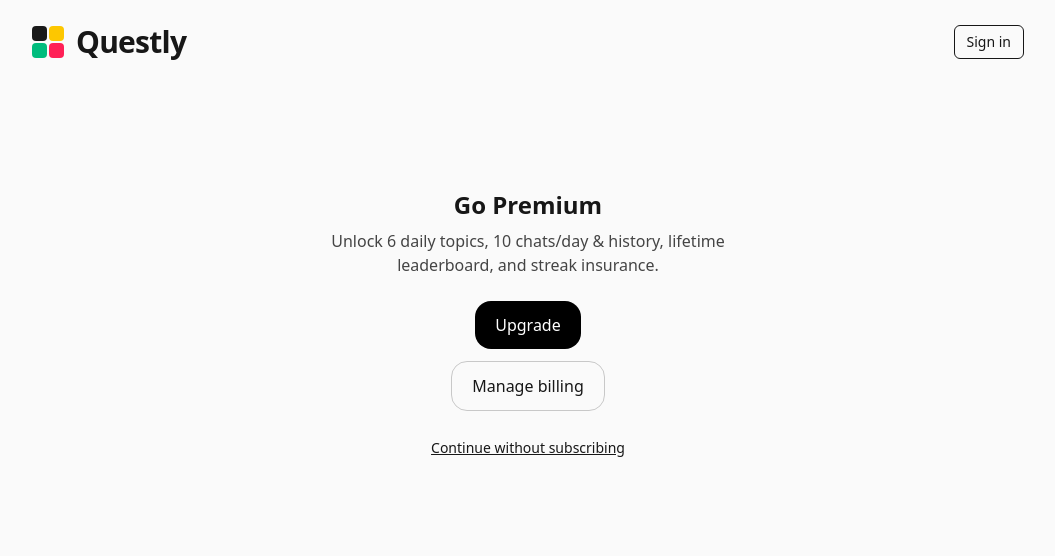
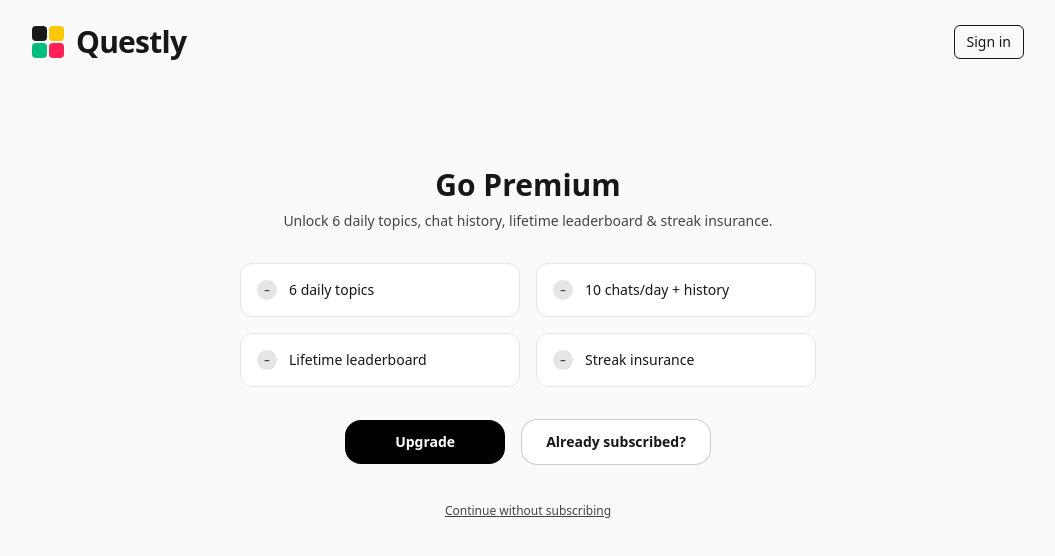
Before and after one commit to VanPete/Questly, a Next.js app: page /upgrade in a window 1280 px wide. Shown: the top 556 px of the page, without its empty margins (112-1167 px from the left). Built offline with nearby package versions, Linux system fonts and the light colour scheme; no server answers.

Commit message:
feat(ui): premium manage UX + leaderboard + points breakdown improvements

```diff
--- a/app/leaderboard/LeaderboardClient.tsx
+++ b/app/leaderboard/LeaderboardClient.tsx
@@ -47,7 +47,7 @@ export default function LeaderboardClient() {
       <div className="relative rounded-2xl border border-neutral-200 dark:border-neutral-800 bg-white/70 dark:bg-neutral-900/40 backdrop-blur-sm shadow-sm flex flex-col overflow-hidden">
         <div className={`px-5 py-3 bg-gradient-to-r ${accent} dark:from-neutral-800 dark:via-neutral-800 dark:to-neutral-900 border-b border-neutral-200/70 dark:border-neutral-800 flex items-center justify-between`}>
           <h2 className="text-sm font-semibold tracking-wide uppercase opacity-80">{title}</h2>
-          <span className="text-xs opacity-60">{variant === 'daily' ? daily.date : 'All time'}</span>
+          <span className="text-xs opacity-60">{variant === 'daily' ? new Date(daily.date+ 'T00:00:00').toLocaleDateString(undefined,{year:'numeric', month:'long', day:'numeric'}) : 'All time'}</span>
         </div>
         <ol className="divide-y divide-neutral-200/70 dark:divide-neutral-800 flex-1">
           {premiumLocked && (
@@ -74,6 +74,29 @@ export default function LeaderboardClient() {
   }
 
   function renderStreaks() {
+    // Merge current + all-time into single section if identical sets
+    const showMerged = streaks.current.length === streaks.alltime.length && streaks.current.every((c,i)=>c.user_id===streaks.alltime[i]?.user_id && c.streak === streaks.alltime[i]?.longest_streak);
+    if (showMerged) {
+      return (
+        <div className="mt-10">
+          <div className="rounded-xl border border-neutral-200 dark:border-neutral-800 p-4 bg-white/60 dark:bg-neutral-900/40 backdrop-blur-sm">
+            <h3 className="text-xs font-semibold uppercase tracking-wide mb-2 opacity-70">Current Streaks</h3>
+            <ol className="divide-y divide-neutral-200/60 dark:divide-neutral-800">
+              {streaks.current.length === 0 && <li className="py-2 text-xs opacity-70">No data yet.</li>}
+              {streaks.current.map(r => (
+                <li key={r.user_id} className="py-2 flex items-center justify-between text-sm">
+                  <div className="flex items-center gap-2 min-w-0">
+                    <RankBadge rank={r.rank} small />
+                    <span className="truncate">{r.name || r.user_id.slice(0,8)}</span>
+                  </div>
+                  <span className="tabular-nums font-medium">{r.streak}</span>
+                </li>
+              ))}
+            </ol>
+          </div>
+        </div>
+      );
+    }
     return (
       <div className="mt-10 grid md:grid-cols-2 gap-6">
         <div className="rounded-xl border border-neutral-200 dark:border-neutral-800 p-4 bg-white/60 dark:bg-neutral-900/40 backdrop-blur-sm">
@@ -113,8 +136,8 @@ export default function LeaderboardClient() {
   return (
     <div>
       <div className="text-center mb-8">
-        <h1 className="text-4xl font-bold tracking-tight mb-2 bg-gradient-to-r from-amber-500 via-rose-500 to-emerald-500 bg-clip-text text-transparent">Leaderboard</h1>
-        <p className="text-sm opacity-70 max-w-xl mx-auto">Daily resets at midnight ET. Earn points by completing topic quizzes; premium users compete on lifetime totals.</p>
+        <h1 className="text-4xl font-bold tracking-tight mb-2">Questly <span className="bg-gradient-to-r from-amber-400 via-emerald-400 to-rose-400 bg-clip-text text-transparent">Leaderboard</span></h1>
+        <p className="text-xs md:text-sm opacity-70 max-w-xl mx-auto font-medium">Daily resets at midnight ET. Earn points by completing topic quizzes; premium users compete on lifetime totals.</p>
       </div>
       <div className="grid md:grid-cols-2 gap-8 items-start">
         {renderBoard('Daily', daily.results, 'daily', false)}
--- a/app/upgrade/page.tsx
+++ b/app/upgrade/page.tsx
@@ -1,10 +1,24 @@
 "use client";
-import { useState } from 'react';
+import { useEffect, useState } from 'react';
 
 export default function UpgradePage() {
   const [loading, setLoading] = useState(false);
   const [error, setError] = useState<string | null>(null);
   const [portalLoading, setPortalLoading] = useState(false);
+  const [plan, setPlan] = useState<'free'|'premium'>('free');
+
+  useEffect(() => {
+    let active = true;
+    (async () => {
+      try {
+        const res = await fetch('/api/subscription', { credentials: 'include' });
+        const js = await res.json().catch(()=>({}));
+        if (!active) return;
+        if (js?.plan === 'premium') setPlan('premium');
+      } catch {}
+    })();
+    return () => { active = false; };
+  }, []);
   const startCheckout = async () => {
     setLoading(true); setError(null);
     try {
@@ -53,21 +67,41 @@ export default function UpgradePage() {
       setPortalLoading(false);
     }
   }
+  const perks = [
+    { k: 'quests', label: '6 daily topics', active: plan==='premium' },
+    { k: 'chats', label: '10 chats/day + history', active: plan==='premium' },
+    { k: 'lifetime', label: 'Lifetime leaderboard', active: plan==='premium' },
+    { k: 'streak', label: 'Streak insurance', active: plan==='premium' },
+  ];
+
   return (
-    <main className="min-h-[60vh] flex items-center justify-center">
-      <div className="max-w-md text-center">
-        <h1 className="text-2xl font-bold mb-2">Go Premium</h1>
-  <p className="opacity-80 mb-6">Unlock 6 daily topics, 10 chats/day & history, lifetime leaderboard, and streak insurance.</p>
-        {error && <div className="text-red-600 text-sm mb-3">{error}</div>}
-        <button disabled={loading} onClick={startCheckout} className="px-5 py-3 rounded-2xl bg-black text-white disabled:opacity-60">
-          {loading ? 'Starting…' : 'Upgrade'}
-        </button>
-        <div className="h-3" />
-        <button disabled={portalLoading} onClick={openPortal} className="px-5 py-3 rounded-2xl border border-black/20 disabled:opacity-60">
-          {portalLoading ? 'Opening…' : 'Manage billing'}
-        </button>
-        <div className="mt-6">
-          <a href="/daily" className="text-sm underline">Continue without subscribing</a>
+    <main className="min-h-[65vh] flex items-center justify-center py-12 px-4">
+      <div className="w-full max-w-xl">
+        <div className="text-center mb-8">
+          <h1 className="text-3xl font-bold mb-2">{plan === 'premium' ? 'Premium Settings' : 'Go Premium'}</h1>
+          <p className="opacity-80 text-sm">Unlock 6 daily topics, chat history, lifetime leaderboard & streak insurance.</p>
+        </div>
+        {error && <div className="text-red-600 text-sm mb-4 text-center">{error}</div>}
+        <div className="grid sm:grid-cols-2 gap-4 mb-8">
+          {perks.map(p => (
+            <div key={p.k} className={`rounded-xl border p-4 flex items-center gap-3 text-sm ${p.active ? 'border-emerald-400/60 bg-emerald-50' : 'border-neutral-200 bg-white'}`}>
+              <span className={`w-5 h-5 flex items-center justify-center rounded-full text-[11px] font-semibold ${p.active ? 'bg-emerald-500 text-white' : 'bg-neutral-200 text-neutral-700'}`}>{p.active ? '✓' : '–'}</span>
+              <span className={p.active ? 'font-medium text-emerald-800' : ''}>{p.label}</span>
+            </div>
+          ))}
+        </div>
+        <div className="flex flex-col sm:flex-row items-center justify-center gap-4">
+          {plan === 'free' && (
+            <button disabled={loading} onClick={startCheckout} className="px-6 py-3 rounded-2xl bg-black text-white disabled:opacity-60 text-sm font-semibold min-w-[160px]">
+              {loading ? 'Starting…' : 'Upgrade'}
+            </button>
+          )}
+          <button disabled={portalLoading} onClick={openPortal} className="px-6 py-3 rounded-2xl border border-black/20 disabled:opacity-60 text-sm font-semibold min-w-[160px] bg-white hover:bg-neutral-50">
+            {portalLoading ? 'Opening…' : plan === 'premium' ? 'Manage billing' : 'Already subscribed?'}
+          </button>
+        </div>
+        <div className="mt-8 text-center">
+          <a href="/daily" className="text-xs underline opacity-80 hover:opacity-100">Continue {plan==='premium' ? 'learning' : 'without subscribing'}</a>
         </div>
       </div>
     </main>
--- a/components/HeaderRight.tsx
+++ b/components/HeaderRight.tsx
@@ -20,22 +20,22 @@ export default function HeaderRight() {
   useEffect(() => { /* Clerk state triggers rerenders automatically */ }, [user?.id]);
 
   const openPortal = useCallback(async () => {
+    if (portalLoading) return;
     try {
       setPortalLoading(true);
       const res = await fetch('/api/stripe/portal', { method: 'POST' });
-      if (!res.ok) throw new Error('portal');
-      const js = await res.json();
-      if (js?.url) {
+      const js = await res.json().catch(()=>({}));
+      if (res.ok && js?.url) {
         window.location.href = js.url;
-        return;
+      } else {
+        window.location.href = '/upgrade';
       }
-      window.location.href = '/upgrade';
     } catch {
       window.location.href = '/upgrade';
     } finally {
       setPortalLoading(false);
     }
-  }, []);
+  }, [portalLoading]);
 
   return (
     <div className="flex items-center gap-3">
@@ -49,9 +49,14 @@ export default function HeaderRight() {
           type="button"
           onClick={openPortal}
           disabled={portalLoading}
-          className="px-3 py-1.5 rounded-md border text-sm hover:bg-neutral-50 dark:hover:bg-neutral-900 focus-visible:outline-2 focus-visible:ring-amber-300 disabled:opacity-60"
+          className="inline-flex items-center gap-1.5 px-3 py-1.5 rounded-full bg-neutral-100 dark:bg-neutral-800 border border-neutral-300 dark:border-neutral-700 text-xs font-medium hover:bg-neutral-200 dark:hover:bg-neutral-700 transition-colors focus-visible:outline-2 focus-visible:ring-amber-300 disabled:opacity-60"
+          aria-label="Manage subscription"
         >
-          {portalLoading ? '...' : 'Manage'}
+          <svg className={`w-3.5 h-3.5 ${portalLoading ? 'animate-spin' : ''}`} viewBox="0 0 24 24" fill="none" stroke="currentColor" strokeWidth="2" strokeLinecap="round" strokeLinejoin="round" aria-hidden="true">
+            <circle cx="12" cy="12" r="3" />
+            <path d="M19.4 15a1.65 1.65 0 0 0 .33 1.82l.06.06a2 2 0 0 1-2.83 2.83l-.06-.06a1.65 1.65 0 0 0-1.82-.33 1.65 1.65 0 0 0-1 1.51V21a2 2 0 0 1-4 0v-.09A1.65 1.65 0 0 0 9 19.4a1.65 1.65 0 0 0-1.82.33l-.06.06a2 2 0 1 1-2.83-2.83l.06-.06a1.65 1.65 0 0 0 .33-1.82 1.65 1.65 0 0 0-1.51-1H3a2 2 0 0 1 0-4h.09A1.65 1.65 0 0 0 4.6 9a1.65 1.65 0 0 0-.33-1.82l-.06-.06a2 2 0 1 1 2.83-2.83l.06.06A1.65 1.65 0 0 0 9 4.6a1.65 1.65 0 0 0 1-1.51V3a2 2 0 1 1 4 0v.09c0 .69.4 1.31 1 1.51.61.21 1.28.05 1.82-.33l.06-.06a2 2 0 1 1 2.83 2.83l-.06.06c-.38.54-.54 1.21-.33 1.82.21.61.83 1 1.51 1H21a2 2 0 0 1 0 4h-.09c-.69 0-1.31.4-1.51 1Z" />
+          </svg>
+          <span>Manage</span>
         </button>
       )}
       <SignedOut>
```
Also changed, not shown: components/TopicFlow.tsx (+59 -9 lines). Lines whose indentation alone changed are shown as unchanged.
